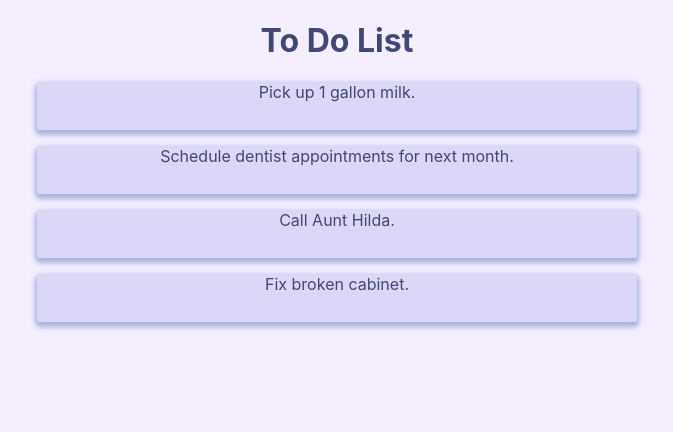
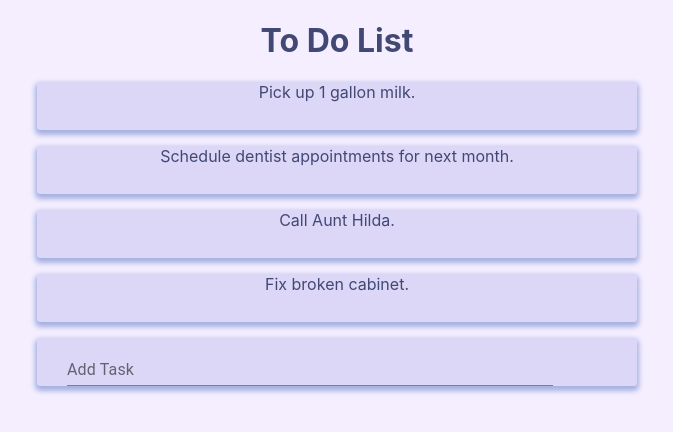
Before and after one commit to mcbentivegna/todo-app, a React (Create React App) app: page / in a window 1280 px wide. Shown: the top 432 px of the page, without its empty margins (303-976 px from the left). Built offline with nearby package versions, Linux system fonts and the light colour scheme.

Commit message:
can now add task to list

```diff
--- a/src/App.js
+++ b/src/App.js
@@ -1,24 +1,47 @@
 import React from 'react'
 import './App.css'
 import Header from './Components/Header'
-import Task from './Components/Tasks'
-import { taskData, addTask } from './taskData'
+import Task from './Components/Task'
+import { taskData, newTask } from './taskData'
 
-function App () {
-  console.log(taskData)
+class App extends React.Component {
+
+  state = {
+    taskData: taskData
+  };
+
+
+  handleSubmit = (text) => {
+    this.setState( prevState => {
+      return {
+        taskData: [
+          ...prevState.taskData,
+          newTask(text)
+        ]
+      }
+    })
+  }
+
+  render () {
+    console.log(this.state)
     return (
       <div className='App'>
         <Header />
-      {taskData.map((task) => {
+        {this.state.taskData.map((task) => {
           return (
             <Task
-            maxWidth = 'sm'
               text = {task.text}
               key = {task.index}
             />)
         })}
+        <Task
+          key = {'add-task'}
+          addTask = {true}
+          handleSubmit = {this.handleSubmit}
+           />
       </div>
     )
   }
+}
 
 export default App
--- a/src/Components/AddTaskForm.js
+++ b/src/Components/AddTaskForm.js
@@ -1,10 +1,50 @@
-import React from react;
+import React from 'react'
 import PropTypes from 'prop-types'
-import { withStyles } from '@material-ui/core/styles'
 import TextField from '@material-ui/core/TextField'
+import { withStyles } from '@material-ui/core/'
 
-const styles ={
+const styles = () => ({
   root: {
-    background: 'white'
+    '& .MuiTextField-root': {
+      width: '90%',
+      display: 'flex',
+      flexWrap: 'wrap'
+    }
+  }
+})
+
+class AddTaskForm extends React.Component {
+  render () {
+    const { classes, addTask, handleSubmit } = this.props
+
+    const onSubmit = (e) => {
+      e.preventDefault()
+      handleSubmit(this.input.value)
+      e.currentTarget.reset()
+    }
+
+    if (addTask) {
+      return (
+        <form
+          className={ classes.root }
+          onSubmit = {onSubmit}>
+          <TextField
+            id = "add-task-form"
+            label = "Add Task"
+            inputRef={ ref => this.input = ref }
+          />
+        </form>
+      ) }
+    else {
+      return (null)
+    }
   }
 }
+
+AddTaskForm.propTypes = {
+  classes: PropTypes.object.isRequired,
+  handleSubmit: PropTypes.func.isRequired,
+  addTask: PropTypes.bool
+}
+
+export default withStyles(styles)(AddTaskForm)
--- a/src/Components/Tasks.js
+++ b/src/Components/Task.js
@@ -2,6 +2,7 @@ import React from 'react'
 import PropTypes from 'prop-types'
 import { withStyles } from '@material-ui/core/styles'
 import Container from '@material-ui/core/Container'
+import AddTaskForm from './AddTaskForm'
 
 const styles = {
   root: {
@@ -16,23 +17,23 @@ const styles = {
 }
 
 const Task = (props) => {
-  const { classes, maxWidth, text, key } = props
-
+  const { classes, text, addTask, handleSubmit } = props
   return (
     <Container
       className={ classes.root }
-      maxWidth= { maxWidth }
-      key = { key }>
+      maxWidth= 'sm'
+    >
       <p>{text}</p>
+      <AddTaskForm addTask={addTask} handleSubmit = {handleSubmit}></AddTaskForm>
     </Container>
   )
 }
 
 Task.propTypes = {
   classes: PropTypes.object.isRequired,
-  maxWidth: PropTypes.string,
   text: PropTypes.string,
-  key: PropTypes.number
+  addTask: PropTypes.bool,
+  handleSubmit: PropTypes.func
 }
 
 export default withStyles(styles)(Task)
--- a/src/taskData.js
+++ b/src/taskData.js
@@ -1,5 +1,3 @@
-import array from 'lodash/array'
-
 let taskData = [
   {
     text:'Pick up 1 gallon milk.',
@@ -27,17 +25,17 @@ let taskData = [
   }
 ]
 
-const minPriority = () => taskData.length - 1
+const minPriority = () => taskData.length
 const maxId = () => taskData.reduce((acc, cur) => Math.max(acc, cur.index), 0)
 
-const addTask = (text) => {
+const newTask = (text) => {
   const task = {
-    text,
+    text: text,
     priority: minPriority() + 1,
     status: 'new',
     index: maxId() + 1
   }
-  taskData.push(task)
+  return task
 }
 
-export { taskData, addTask, maxId }
+export { taskData, newTask, maxId }
```
Lines whose indentation alone changed are shown as unchanged.
